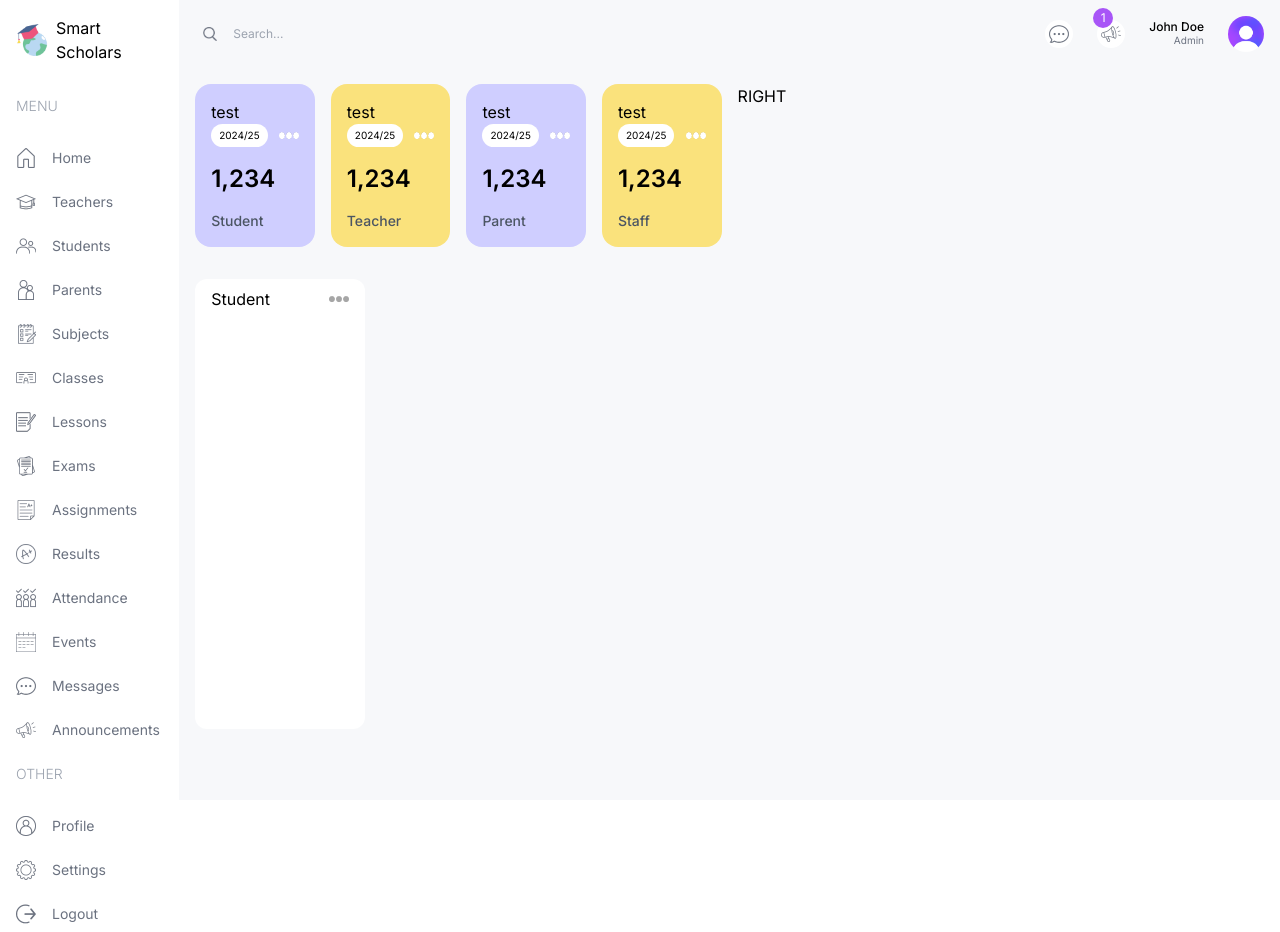
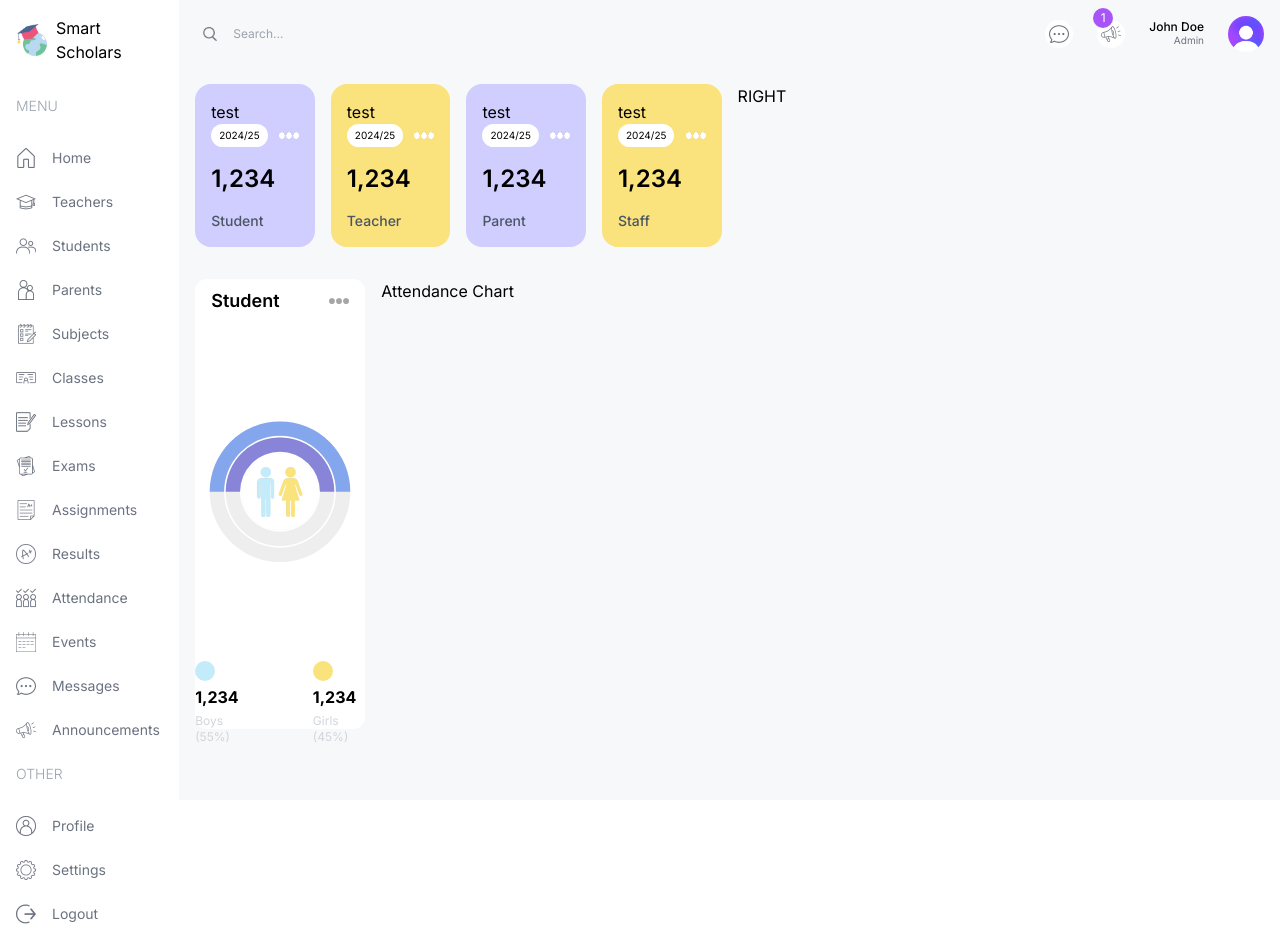
Before and after one commit to Debdaru07/School-Management-Full-Stack---Next-JS, a Next.js app in the folder client/: page /admin in a window 1280 px wide. Built offline with nearby package versions, Linux system fonts and the light colour scheme.

Commit message:
changes.

```diff
--- a/client/src/app/(dashboard)/admin/page.tsx
+++ b/client/src/app/(dashboard)/admin/page.tsx
@@ -1,3 +1,4 @@
+import AttendanceChart from "@/components/AttendanceChart";
 import CountChart from "@/components/CountChart";
 import UserCard from "@/components/UserCard";
 
@@ -20,7 +21,9 @@
             <CountChart/>
           </div>
           {/* Attendance Charts */}
-          <div className="w-full lg:w-2/3 h-[450px]"> </div>
+          <div className="w-full lg:w-2/3 h-[450px]">
+            <AttendanceChart/>
+          </div>
         </div>
         {/* Bottom Charts */}
         <div className="flex gap-4 flex-col lg:flex-row"></div>
--- a/client/src/app/layout.tsx
+++ b/client/src/app/layout.tsx
@@ -5,7 +5,7 @@
 const inter = Inter({ subsets: ["latin"] });
 
 export const metadata: Metadata = {
-  title: "Lama Dev School Management Dashboard",
+  title: "School Management Dashboard",
   description: "Next.js School Management System",
 };
 
--- /dev/null
+++ b/client/src/components/AttendanceChart.tsx
@@ -0,0 +1,9 @@
+'use client'
+
+const AttendanceChart = () => {
+    return (
+        <div className="">Attendance Chart</div>
+    )
+}
+
+export default AttendanceChart;
--- a/client/src/components/CountChart.tsx
+++ b/client/src/components/CountChart.tsx
@@ -5,46 +5,19 @@
 
 const data = [
   {
-    name: '18-24',
-    uv: 31.47,
-    pv: 2400,
+    name: 'Total',
+    count: 100,
+    fill: 'white',
+  },
+  {
+    name: 'Girls',
+    count: 50,
     fill: '#8884d8',
   },
   {
-    name: '25-29',
-    uv: 26.69,
-    pv: 4567,
+    name: 'Boys',
+    count: 50,
     fill: '#83a6ed',
-  },
-  {
-    name: '30-34',
-    uv: 15.69,
-    pv: 1398,
-    fill: '#8dd1e1',
-  },
-  {
-    name: '35-39',
-    uv: 8.22,
-    pv: 9800,
-    fill: '#82ca9d',
-  },
-  {
-    name: '40-49',
-    uv: 8.63,
-    pv: 3908,
-    fill: '#a4de6c',
-  },
-  {
-    name: '50+',
-    uv: 2.63,
-    pv: 4800,
-    fill: '#d0ed57',
-  },
-  {
-    name: 'unknow',
-    uv: 6.67,
-    pv: 4800,
-    fill: '#ffc658',
   },
 ];
 
@@ -52,27 +25,32 @@
     return (
         <div className='bg-white rounded-xl w-full h-full'>
             <div className='flex justify-between items-center px-4 py-2'>
-                <h1>Student</h1>
+                <h1 className='text-lg font-semibold'>Student</h1>
                 <Image src="/moreDark.png" alt='' width={20} height={20}/>
             </div>
-            <div className=''>
-            <ResponsiveContainer width="100%" height="100%">
-                <RadialBarChart cx="50%" cy="50%" innerRadius="10%" outerRadius="80%" barSize={10} data={data}>
-                <RadialBar
-                    // minAngle={15}
-                    label={{ position: 'insideStart', fill: '#fff' }}
-                    background
-                    // clockWise
-                    dataKey="uv"
-                />
-                <Legend iconSize={10} layout="vertical" verticalAlign="middle"  />
-                {/* wrapperStyle={style} */}
-                </RadialBarChart>
-            </ResponsiveContainer>
+            <div className='relative w-full h-[75%]'>
+                <ResponsiveContainer >
+                    <RadialBarChart cx="50%" cy="50%" innerRadius="40%" outerRadius="100%" barSize={32} data={data}>
+                    <RadialBar
+                        background
+                        dataKey="count"
+                    />
+                    </RadialBarChart>
+                </ResponsiveContainer>
+                <Image src={'/maleFemale.png'} alt={''} width={50} height={50} className='absolute top-1/2 left-1/2 -translate-x-1/2 -translate-y-1/2'/>
             </div>
             {/* Bottom */}
-            <div>
-
+            <div className='flex justify-center gap-16'>
+                <div className='flex flex-col gap-1'>
+                    <div className='w-5 h-5 bg-lamaSky rounded-full'> </div>
+                    <h1 className='font-bold'>1,234</h1>
+                    <h1 className='text-xs text-gray-300'>Boys (55%)</h1>
+                </div>
+                <div className='flex flex-col gap-1'>
+                    <div className='w-5 h-5 bg-lamaYellow rounded-full'></div>
+                    <h1 className='font-bold'>1,234</h1>
+                    <h1 className='text-xs text-gray-300'>Girls (45%)</h1>
+                </div>
             </div>
         </div>
     )
```
